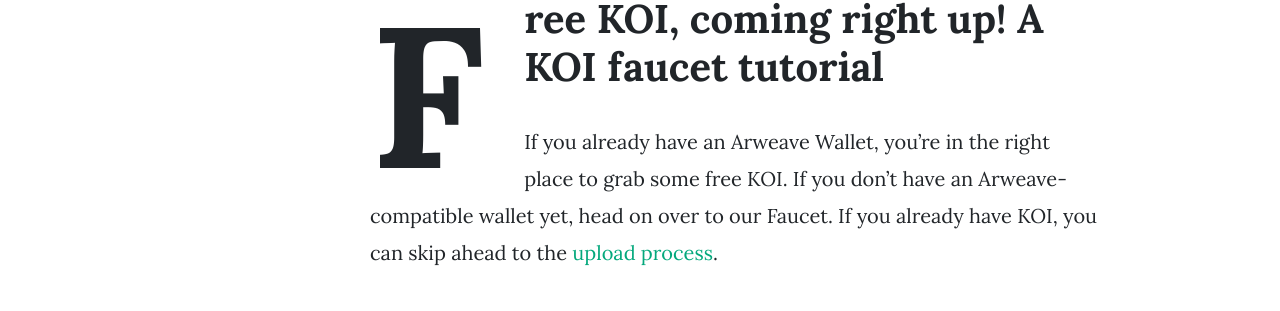
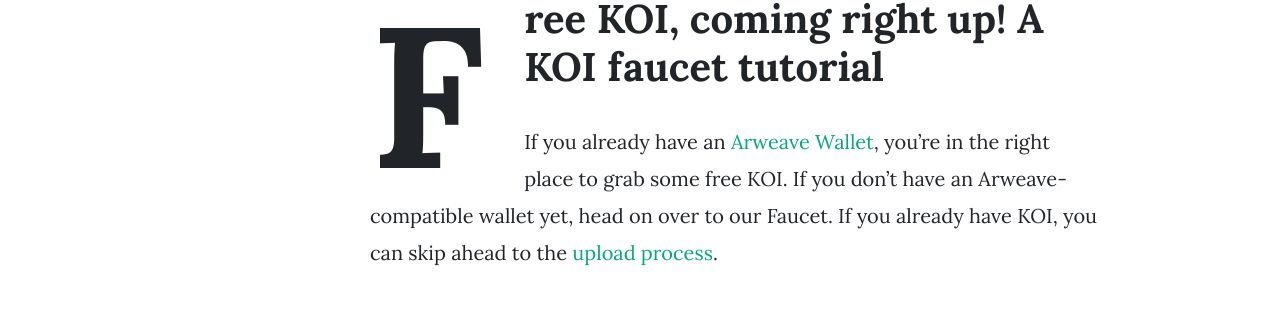
Before and after one commit to tykoii/blog, a Jekyll site: the page built from _posts/2021-05-02-How-To-Get-Free-Koi-A-Faucet-Wallet-Tutorial.markdown, in a window 1280 px wide and 900 px high, scrolled down 408 px. Shown: the part 131-442 px from the top of the window. Built offline with Jekyll 4.4.1, drawn with Linux system fonts in a browser that asks for light colours; nearby versions of some CDN libraries; comment, search, counter and statistics services are not loaded; some of the changed lines change nothing that is shown.

Commit message:
Add Ar link

```diff
--- a/_posts/2021-05-02-How-To-Get-Free-Koi-A-Faucet-Wallet-Tutorial.markdown
+++ b/_posts/2021-05-02-How-To-Get-Free-Koi-A-Faucet-Wallet-Tutorial.markdown
@@ -7,7 +7,7 @@
 
 # Free KOI, coming right up! A KOI faucet tutorial
 
-If you already have an Arweave Wallet, you’re in the right place to grab some free KOI. If you don’t have an Arweave-compatible wallet yet, head on over to our Faucet. If you already have KOI, you can skip ahead to the [upload process](https://koi.rocks/register-content).
+If you already have an [Arweave Wallet](https://blog.openkoi.com/An-Arweave-faucet-tutorial/), you’re in the right place to grab some free KOI. If you don’t have an Arweave-compatible wallet yet, head on over to our Faucet. If you already have KOI, you can skip ahead to the [upload process](https://koi.rocks/register-content).
 
 [Click here to go to the KOI faucet.](https://koi.rocks/faucet?step=0)
 
```
